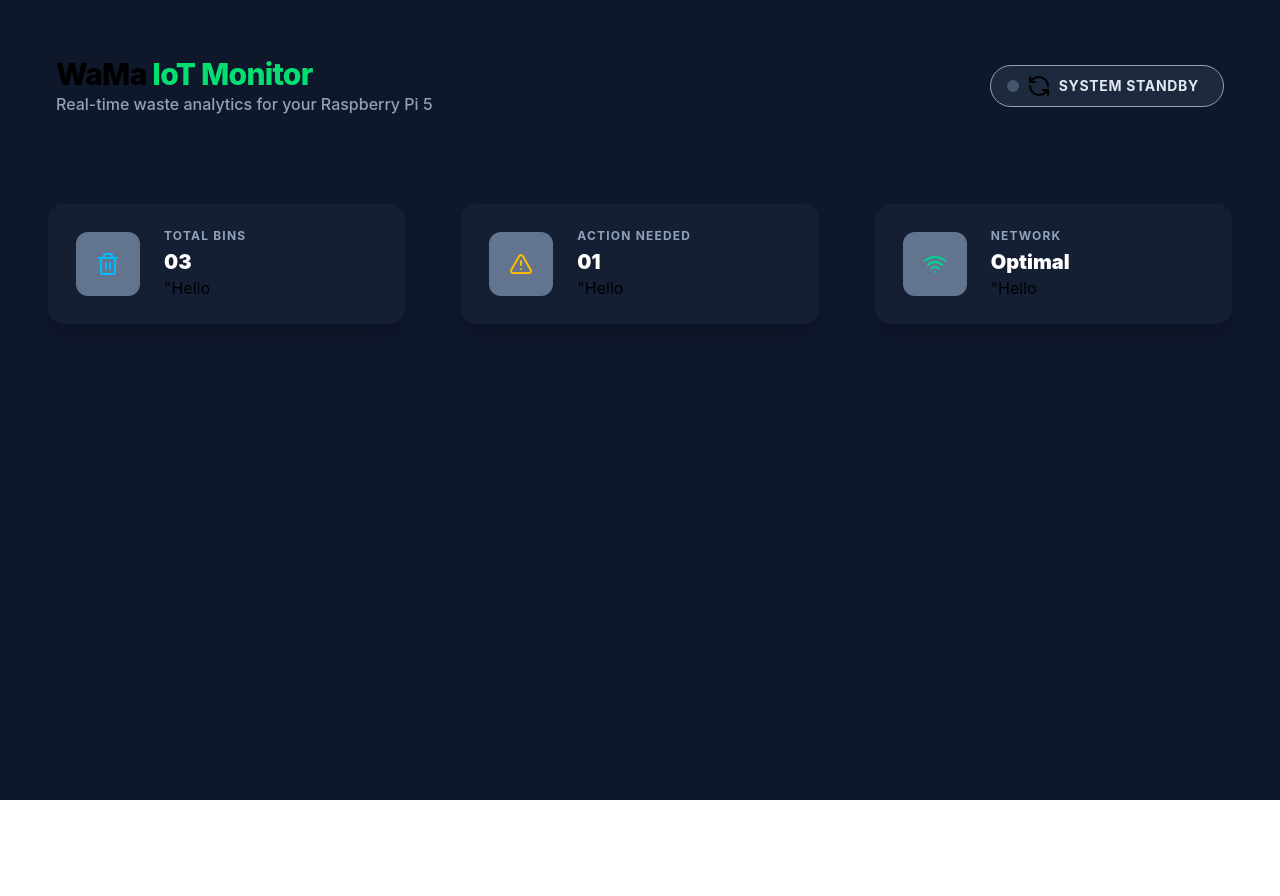
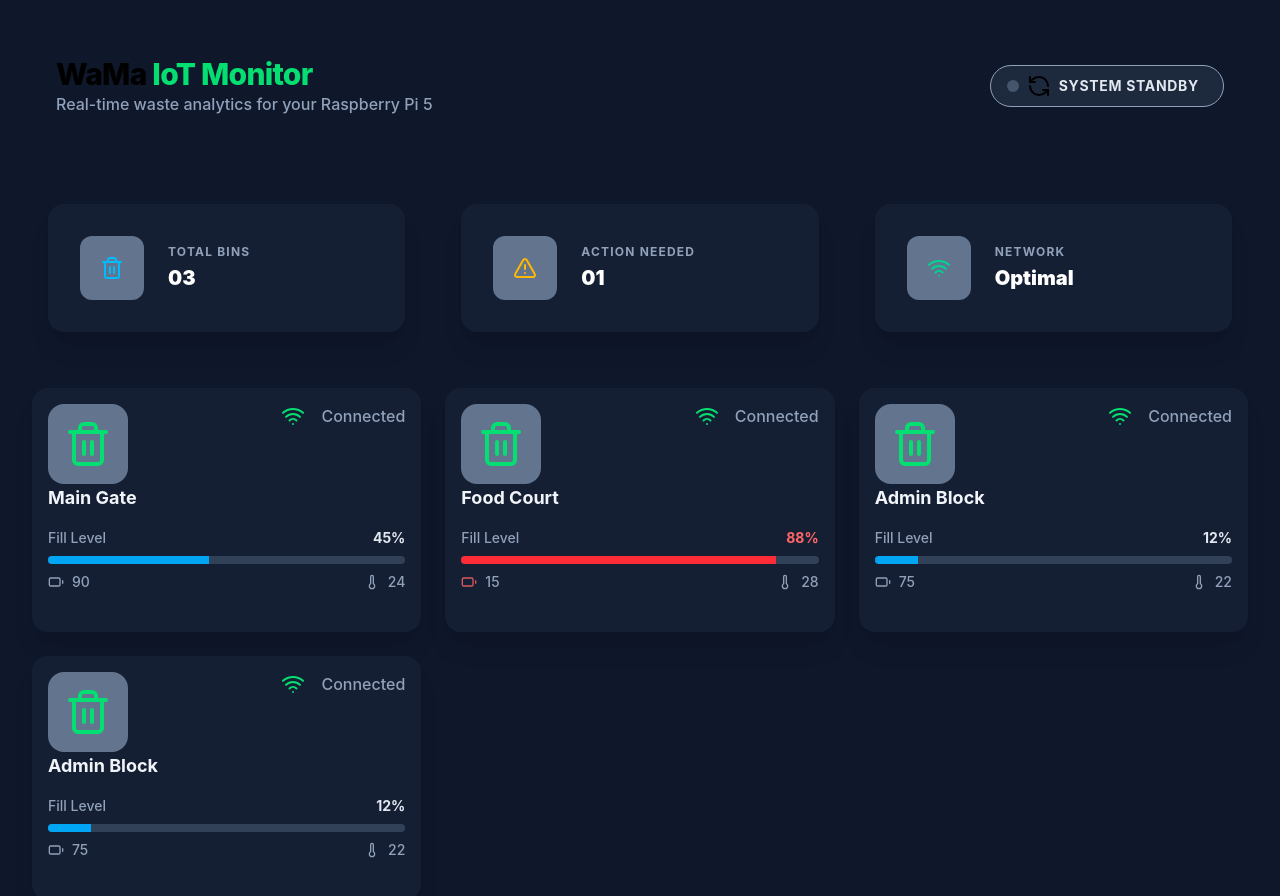
Before and after one commit to Sachinsingh198/React-From-Chai-Aur-React, a React (Vite) app in the folder SelfStudy/02_IotDeviceMonitor/: page / in a window 1280 px wide. Shown: the top 896 px of the page. Before the commit the page ends 800 px from the top, so only its background shows below. Built offline with nearby package versions, Linux system fonts and the light colour scheme.

Commit message:
completed

```diff
--- a/SelfStudy/02_IotDeviceMonitor/src/App.jsx
+++ b/SelfStudy/02_IotDeviceMonitor/src/App.jsx
@@ -2,10 +2,17 @@
 import Header from "./components/Header.jsx";
 import StatsCard from "./components/StatsCard.jsx";
 import { Trash2, AlertTriangle, Wifi } from 'lucide-react';
+import SensorCard from "./components/SensorCard.jsx";
 
 function App() {
 
     const [isLive, setIsLive] = useState(false);
+    const [bins, setBins] = useState([
+        { id: 1, location: "Main Gate", fillLevel: 45, battery: 90, temp: 24 },
+        { id: 2, location: "Food Court", fillLevel: 88, battery: 15, temp: 28 },
+        { id: 3, location: "Admin Block", fillLevel: 12, battery: 75, temp: 22 },
+        { id: 3, location: "Admin Block", fillLevel: 12, battery: 75, temp: 22 }
+    ]);
 
   return(
       <>
@@ -31,6 +38,21 @@
                       colorClass="text-emerald-400"
                   />
               </div>
+              <div className="grid grid-cols-1 md:grid-cols-3 gap-6 mb-10">
+                  {
+                      bins.map((bin) => (
+                          <SensorCard
+                            key = {bin.id}
+                            location={bin.location}
+                            fillLevel={bin.fillLevel}
+                            battery={bin.battery}
+                            temp={bin.temp}
+                          />
+                      ))
+                  }
+              </div>
+
+
 
           </div>
 
--- /dev/null
+++ b/SelfStudy/02_IotDeviceMonitor/src/components/SensorCard.jsx
@@ -0,0 +1,66 @@
+import React from 'react';
+import {Battery, Thermometer, Trash2, Wifi} from 'lucide-react';
+
+const SensorCard = ({location, fillLevel, temp, battery}) => {
+    const isCritical = fillLevel >= 80;
+    const isWarning = fillLevel >= 50 && fillLevel < 80;
+
+    const barColor = isCritical ? 'bg-red-500' : isWarning ? 'bg-amber-500' : "bg-sky-500";
+
+    return (
+        <div className="bg-slate-800/50 rounded-2xl border-slate-700 shadow-xl p-4 ">
+            {/*Title */}
+
+            <div className="flex justify-between">
+                <div className="bg-slate-500 p-4 rounded-2xl border-slate-300 shadow-2xlw">
+                    <Trash2 size = {48} className="text-green-400"/>
+                </div>
+
+                <div className="flex gap-4">
+                    <Wifi className="text-green-400"/>
+                    <span className="text-slate-400 font-medium">Connected</span>
+                </div>
+            </div>
+
+            <h3 className="text-slate-100 font-bold text-lg mb-4">
+                {location}
+            </h3>
+            {/*progress bar */}
+            <div className="space-y-2 mb-6">
+                <div
+                    className="flex justify-between text-sm"
+                >
+                    <span className="text-slate-400 font-medium">Fill Level</span>
+                    <span className={`font-bold ${fillLevel > 80 ? 'text-red-400' : 'text-slate-200'}`}>{fillLevel}%</span>
+                </div>
+
+                {/* The Gray Track */}
+                <div className="w-full bg-slate-700 h-2 rounded-full overflow-hidden">
+                    {/* The Dynamic Fill */}
+                    <div
+                        className={`h-full transition-all duration-700 ease-in-out ${barColor}`}
+                        style={{width : `${fillLevel}%`}}
+                    >
+                    </div>
+
+                </div>
+
+                {/*The Bottom Metrics*/}
+                <div className="flex justify-between">
+                    <div className="flex items-center gap-2 text-slate-400">
+                        <Battery size={16} className={battery < 20 ? "text-red-400 animate-pulse" : "text-slate-400"} />
+                        <span className="text-sm font-medium">{battery}</span>
+                    </div>
+                    <div className="flex items-center gap-2 text-slate-400">
+                        <Thermometer size={16} className="text-slate-400"/>
+                        <span className="text-sm font-medium">{temp}</span>
+                    </div>
+                </div>
+
+
+            </div>
+        </div>
+    )
+}
+
+export default SensorCard;
--- a/SelfStudy/02_IotDeviceMonitor/src/components/StatsCard.jsx
+++ b/SelfStudy/02_IotDeviceMonitor/src/components/StatsCard.jsx
@@ -2,7 +2,7 @@
 
 const StatsCard = ({label, value, icon : Icon, colorClass}) => {
     return (
-        <div className="flex items-center bg-slate-800/50 rounded-2xl border-slate-700 shadow-xl gap-2 m-4 p-3">
+        <div className="flex items-center bg-slate-800/50 rounded-2xl border-slate-700 shadow-xl gap-2 m-4 p-4">
             <div className={`rounded-xl bg-slate-500 p-5 m-4 ${colorClass}`}>
                 {/*Icon */}
                 <Icon size = {24}/>
@@ -10,7 +10,6 @@
             <div>
                 <p className="text-slate-400 text-xs font-bold uppercase tracking-widest">{label}</p>
                 <p className="text-xl font-black text-white mt-1">{value}</p>
-                <div>"Hello</div>
             </div>
 
         </div>
```
